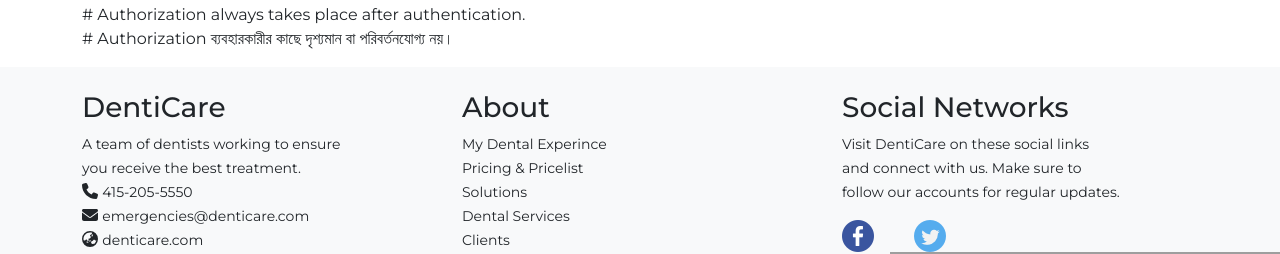
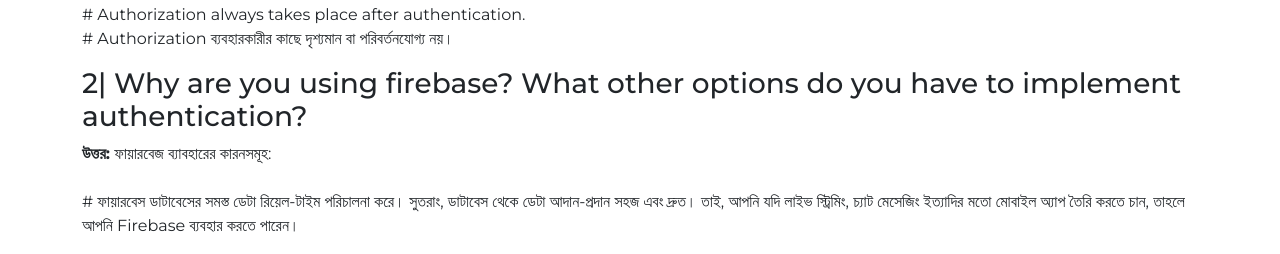
Before and after one commit to SHadek-007/dentiCare-front-end, a React (Create React App) app: page /blogs in a window 1280 px wide. Shown: the part 355-609 px from the top of the page. Built offline with nearby package versions, Linux system fonts and the light colour scheme; no server answers; grey boxes are pictures that could not be loaded.

Commit message:
question2 added

```diff
--- a/src/Pages/Blogs/Blogs.js
+++ b/src/Pages/Blogs/Blogs.js
@@ -17,7 +17,20 @@
             # Authorization always takes place after authentication. <br />
             # Authorization ব্যবহারকারীর কাছে দৃশ্যমান বা পরিবর্তনযোগ্য নয়।
             </p>
+            <h3>2| Why are you using firebase? What other options do you have to implement authentication?</h3>
+            <p><span className='fw-bold'>উত্তর:</span> ফায়ারবেজ ব্যাবহারের কারনসমূহ: <br /> <br />
+            # ফায়ারবেস ডাটাবেসের সমস্ত ডেটা রিয়েল-টাইম পরিচালনা করে। সুতরাং, ডাটাবেস থেকে ডেটা আদান-প্রদান সহজ এবং দ্রুত। তাই, আপনি যদি লাইভ স্ট্রিমিং, চ্যাট মেসেজিং ইত্যাদির মতো মোবাইল অ্যাপ তৈরি করতে চান, তাহলে আপনি Firebase ব্যবহার করতে পারেন। <br /><br />
+            # ফায়ারবেস স্ক্রীন রিফ্রেশ না করেই সমস্ত ডিভাইস- Android, iOS এবং ওয়েব জুড়ে রিয়েল-টাইম ডেটা সিঙ্ক করার অনুমতি দেয়।<br /><br />
+            # Firebase Google Ads, AdMob, DoubleClick, Play Store, Data Studio, BigQuery এবং Slack-এ ইন্টিগ্রেশন অফার করে, যাতে আপনার অ্যাপ ডেভেলপমেন্টকে দক্ষ এবং নির্ভুল ব্যবস্থাপনা এবং রক্ষণাবেক্ষণ করা যায়। <br /><br />
+            # ডাটাবেস, বিশ্লেষণ থেকে শুরু করে ক্র্যাশিং রিপোর্ট সবকিছুই Firebase-এ অন্তর্ভুক্ত। সুতরাং, অ্যাপ ডেভেলপমেন্ট দলগুলি ব্যবহারকারীর অভিজ্ঞতা উন্নত করার দিকে মনোনিবেশ করতে পারে| <br /><br />
 
+            # Firebase ব্যবহার না করলে অন্য যে third party Authentication ব্যবহার করা যেতে পারে। যেমন: <br />
+            1. STYTCH <br />
+            2. ORY <br />
+            3. Supabase <br />
+            4. Okta <br />
+            5. Auth0
+            </p>
         </div>
     );
 };
```
